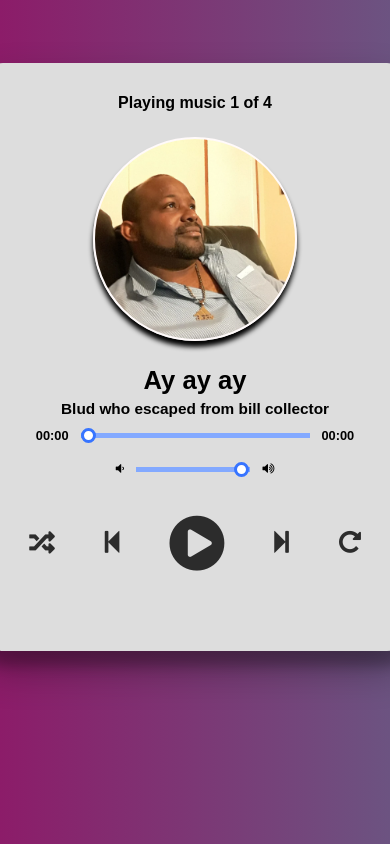
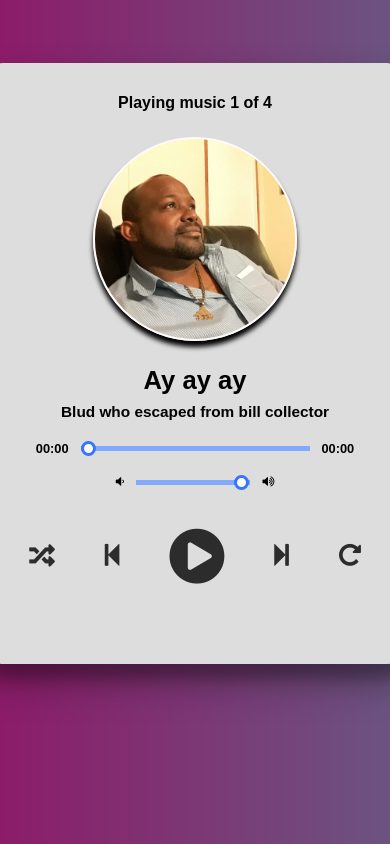
Before and after one commit to iamdaniel6969/Bludify1, a plain HTML site: page index.html in a window 390 px wide. Drawn offline with Linux system fonts and the light colour scheme.

Commit message:
Update style.css

```diff
--- a/style.css
+++ b/style.css
@@ -206,10 +206,14 @@ body {
 
     @media screen and (max-width: 600px) {
       body {
+        margin-left: 55px;
+        margin-right: 55px;
         font-size: 80%; /* 80% of the original font size */
       }
 
       .player {
+        margin-left: 55px;
+        margin-right: 55px;
         height: auto;
 
       }
@@ -223,9 +227,11 @@ body {
         width: 200px; /* 20% smaller width */
       }
       .track-name {
+        margin-bottom: 3px;
         font-size: 2em; /* Adjust as needed */
       }
       .track-artist {
+        margin-bottom: 10px;
         font-size: 1.2em; /* Adjust as needed */
       }
       .details {
@@ -236,10 +242,14 @@ body {
     @media screen and (max-width: 480px) {
       /* Mobile styles here */
       body {
+        margin-left: 55px;
+        margin-right: 55px;
         font-size: 80%; /* 80% of the original font size */
       }
 
       .player {
+        margin-left: 55px;
+        margin-right: 55px;
         height: auto;
 
       }
@@ -253,9 +263,11 @@ body {
         width: 200px; /* 20% smaller width */
       }
       .track-name {
+        margin-bottom: 3px;
         font-size: 2em; /* Adjust as needed */
       }
       .track-artist {
+        margin-bottom: 10px;
         font-size: 1.2em; /* Adjust as needed */
       }
       .details {
```
